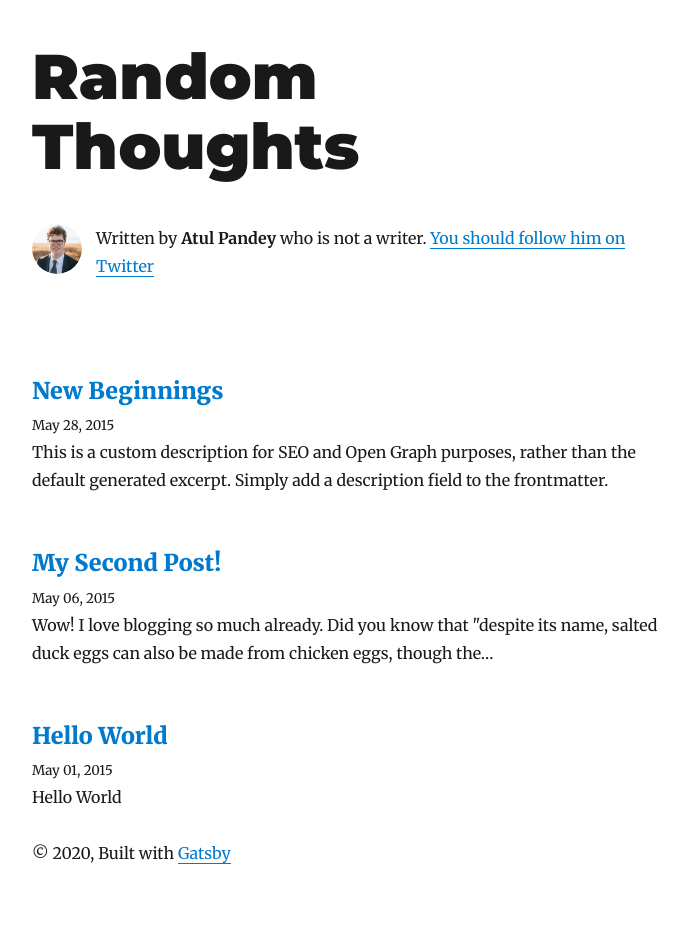
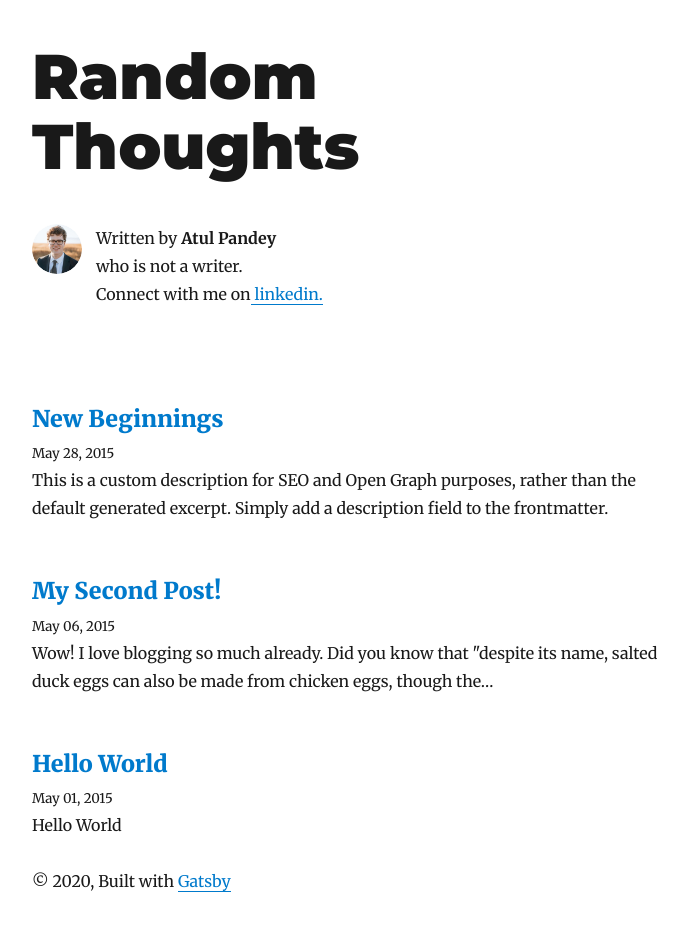
Before and after one commit to atulpandey98/My-Blog, a Gatsby site: page / in a window 1280 px wide. Shown: the whole page, without its empty margins (293-981 px from the left). Before the commit the page ends 909 px from the top, so only its background shows below. Built offline with nearby package versions, Linux system fonts and the light colour scheme; Gatsby itself is replaced by a stand-in of ours; some packages are replaced by stand-ins of ours.

Commit message:
Update bio.js

```diff
--- a/src/components/bio.js
+++ b/src/components/bio.js
@@ -28,7 +28,7 @@ const Bio = () => {
             summary
           }
           social {
-            twitter
+            linkedin
           }
         }
       }
@@ -40,7 +40,7 @@ const Bio = () => {
     <div
       style={{
         display: `flex`,
-        marginBottom: rhythm(2.5),
+        marginBottom: rhythm(2.5)
       }}
     >
       <Image
@@ -50,18 +50,19 @@ const Bio = () => {
           marginRight: rhythm(1 / 2),
           marginBottom: 0,
           minWidth: 50,
-          borderRadius: `100%`,
+          borderRadius: `100%`
         }}
         imgStyle={{
-          borderRadius: `50%`,
+          borderRadius: `50%`
         }}
       />
       <p>
-        Written by <strong>{author.name}</strong> {author.summary}
+        Written by <strong>{author.name}</strong> <br />
+        {author.summary}
+        <br />
         {` `}
-        <a href={`https://twitter.com/${social.twitter}`}>
-          You should follow him on Twitter
-        </a>
+        Connect with me on
+        <a href={`https://linkedin.com/in/${social.linkedin}`}> linkedin.</a>
       </p>
     </div>
   )
```
